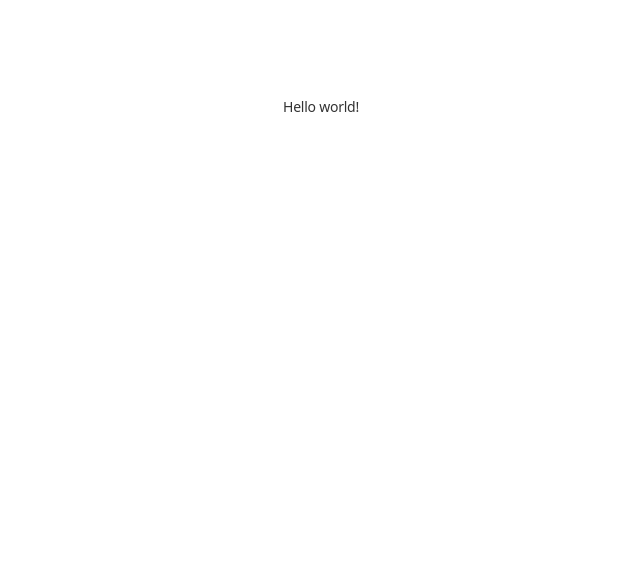
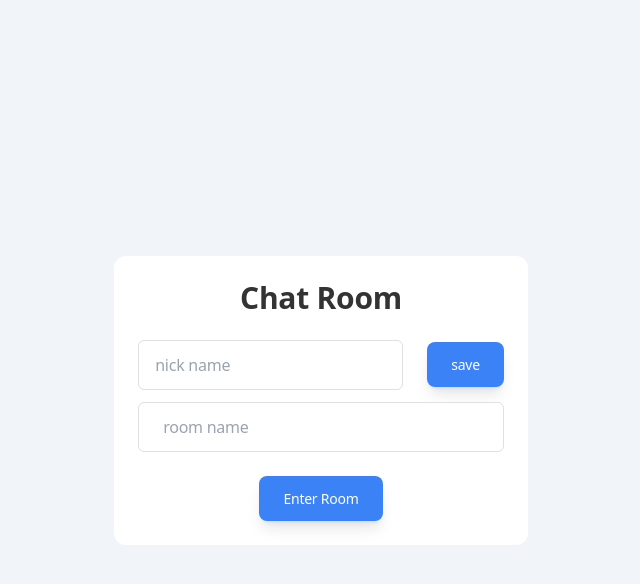
Before and after one commit to sangheon-k/you-and-me, a Next.js app in the folder client/: page / in a window 1280 px wide. Shown: the top 584 px of the page, without its empty margins (319-959 px from the left). Built offline with nearby package versions, Linux system fonts and the light colour scheme; no server answers.

Commit message:
modify : chat page

```diff
--- /dev/null
+++ b/client/src/components/Chat/ChatPage.jsx
@@ -0,0 +1,46 @@
+import React, { useState } from 'react';
+import Room from '@/src/components/Chat/Room/Room';
+import FormNickName from './FormNickName';
+import FormEnterRoom from './FormEnterRoom';
+import { useSocket } from '@/src/hooks/useSocket';
+
+const ChatPage = () => {
+  const [roomName, setRoomName] = useState('');
+  const [enteredRoomName, setEnteredRoomName] = useState('');
+  const [isEnterRoom, setIsEnterRoom] = useState(false);
+
+  const { socket } = useSocket();
+
+  const moveToRoom = (roomName) => {
+    setIsEnterRoom(true);
+  };
+
+  const handleSubmit = (e) => {
+    e.preventDefault();
+    setEnteredRoomName(roomName);
+    socket.emit('enterRoom', roomName, moveToRoom);
+    setRoomName('');
+  };
+
+  return (
+    <div className='p-6 bg-white rounded-xl '>
+      <h2 className='text-3xl font-bold text-center'>Chat Room</h2>
+      {!isEnterRoom && (
+        <form action='' onSubmit={handleSubmit} className='pt-6 text-center'>
+          <FormNickName />
+          <FormEnterRoom roomName={roomName} setRoomName={setRoomName} />
+          <button
+            type='submit'
+            className='block px-6 py-3 mt-6 text-white bg-blue-500 rounded-lg shadow-lg md:inline-block'
+          >
+            Enter Room
+          </button>
+        </form>
+      )}
+      {isEnterRoom && <Room enteredRoomName={enteredRoomName} />}
+      {/* <RoomTest /> */}
+    </div>
+  );
+};
+
+export default ChatPage;
--- /dev/null
+++ b/client/src/components/Chat/FormEnterRoom.jsx
@@ -0,0 +1,22 @@
+import React from 'react';
+
+const FormEnterRoom = ({ roomName, setRoomName }) => {
+  const handleChangeRoomName = (e) => {
+    setRoomName(e.target.value);
+  };
+
+  return (
+    <div className='pt-3'>
+      <input
+        type='text'
+        placeholder='room name'
+        onChange={handleChangeRoomName}
+        value={roomName}
+        className='w-full rounded-md border border-[#e0e0e0] bg-white py-3 px-6 text-base font-medium text-[#6B7280] outline-none focus:border-blue-500 focus:shadow-md'
+        required
+      />
+    </div>
+  );
+};
+
+export default FormEnterRoom;
--- a/client/src/components/FormNickName.jsx
+++ b/client/src/components/Chat/FormNickName.jsx
@@ -14,20 +14,31 @@
   };
 
   return (
-    <div>
+    <div className='flex items-center justify-between w-full gap-6'>
       {isSaved ? (
-        <strong>nickname : {nick}</strong>
+        <strong>
+          nickname :{' '}
+          <span className='ml-1 py-3 px-4 rounded-md border border-[#e0e0e0] bg-white  text-base font-medium text-[#6B7280] outline-none focus:border-blue-500 focus:shadow-md'>
+            {nick}
+          </span>
+        </strong>
       ) : (
         <input
           type='text'
           name='nickname'
+          placeholder='nick name'
           onChange={(e) => setNick(e.target.value)}
           onKeyDown={(e) => e.key === 'Enter' && handleNickSave(e)}
           value={nick}
+          className='py-3 px-4 rounded-md border border-[#e0e0e0] bg-white  text-base font-medium text-[#6B7280] outline-none focus:border-blue-500 focus:shadow-md'
           required
         />
       )}
-      <button type='button' onClick={handleNickSave}>
+      <button
+        type='button'
+        onClick={handleNickSave}
+        className='block px-6 py-3 text-white bg-blue-500 rounded-lg shadow-lg md:inline-block'
+      >
         {isSaved ? 'edit' : 'save'}
       </button>
     </div>
--- /dev/null
+++ b/client/src/components/Chat/Room/RoomList.jsx
@@ -0,0 +1,32 @@
+import { useSocket } from '@/src/hooks/useSocket';
+import React, { useEffect, useState } from 'react';
+
+const RoomList = () => {
+  const [roomList, setRoomList] = useState([]);
+  const { socket } = useSocket();
+
+  useEffect(() => {
+    socket.on('roomListChange', (roomList) => {
+      setRoomList(roomList);
+      console.log(roomList);
+    });
+    return () => {
+      socket.off('roomListChange');
+    };
+  }, []);
+
+  return (
+    <div>
+      Room List :{' '}
+      <ul>
+        {roomList?.map((room) => (
+          <li key={room}>{room}</li>
+        ))}
+      </ul>
+    </div>
+  );
+};
+
+export default RoomList;
+
+const List = styled.div``;
--- a/client/src/pages/_document.js
+++ b/client/src/pages/_document.js
@@ -1,13 +1,13 @@
-import { Html, Head, Main, NextScript } from 'next/document'
+import { Html, Head, Main, NextScript } from 'next/document';
 
 export default function Document() {
   return (
-    <Html lang="en">
+    <Html lang='ko'>
       <Head />
       <body>
         <Main />
         <NextScript />
       </body>
     </Html>
-  )
+  );
 }
--- a/client/src/pages/index.js
+++ b/client/src/pages/index.js
@@ -1,18 +1,18 @@
-import Head from 'next/head'
-import styles from '@/src/styles/Home.module.css'
+import React from 'react';
+import ChatPage from '@/src/components/Chat/ChatPage';
 
-export default function Home() {
+const HomePage = () => {
   return (
-    <>
-      <Head>
-        <title>Create Next App</title>
-        <meta name="description" content="Generated by create next app" />
-        <meta name="viewport" content="width=device-width, initial-scale=1" />
-        <link rel="icon" href="/favicon.ico" />
-      </Head>
-      <main className={styles.main}>
-        <h1>Hello world!</h1>
-      </main>
-    </>
-  )
-}
+    <div className='flex justify-center items-center h-full bg-slate-100'>
+      <ChatPage />
+    </div>
+  );
+};
+
+export default HomePage;
+
+/**
+ * TODO
+ * create Websocket call custom hook
+ * edit nickname with server
+ */
```
Also changed, not shown: client/src/hooks/useSocket.js (+7 -7 lines), client/src/components/Chat/Room/Room.jsx (renamed from client/src/components/Room/Room.jsx), 1 other file (tests, documents, lock files or other folders).
